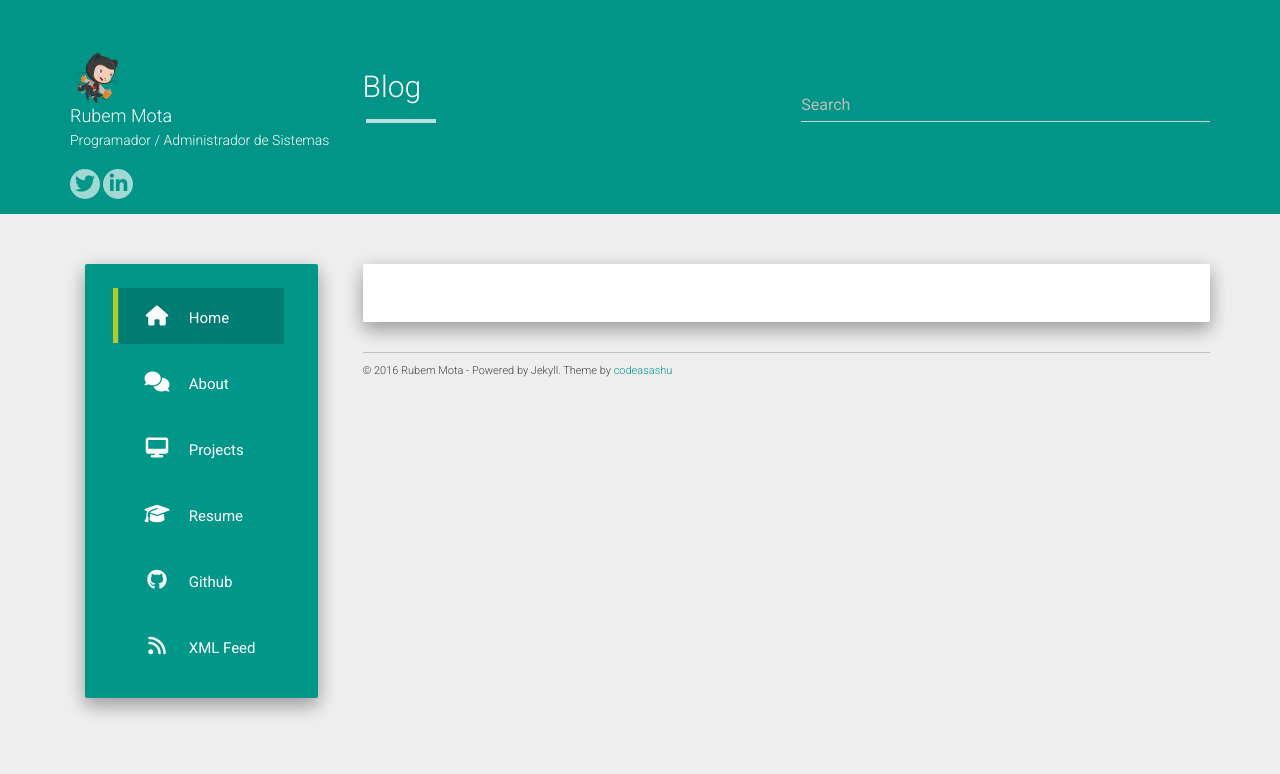
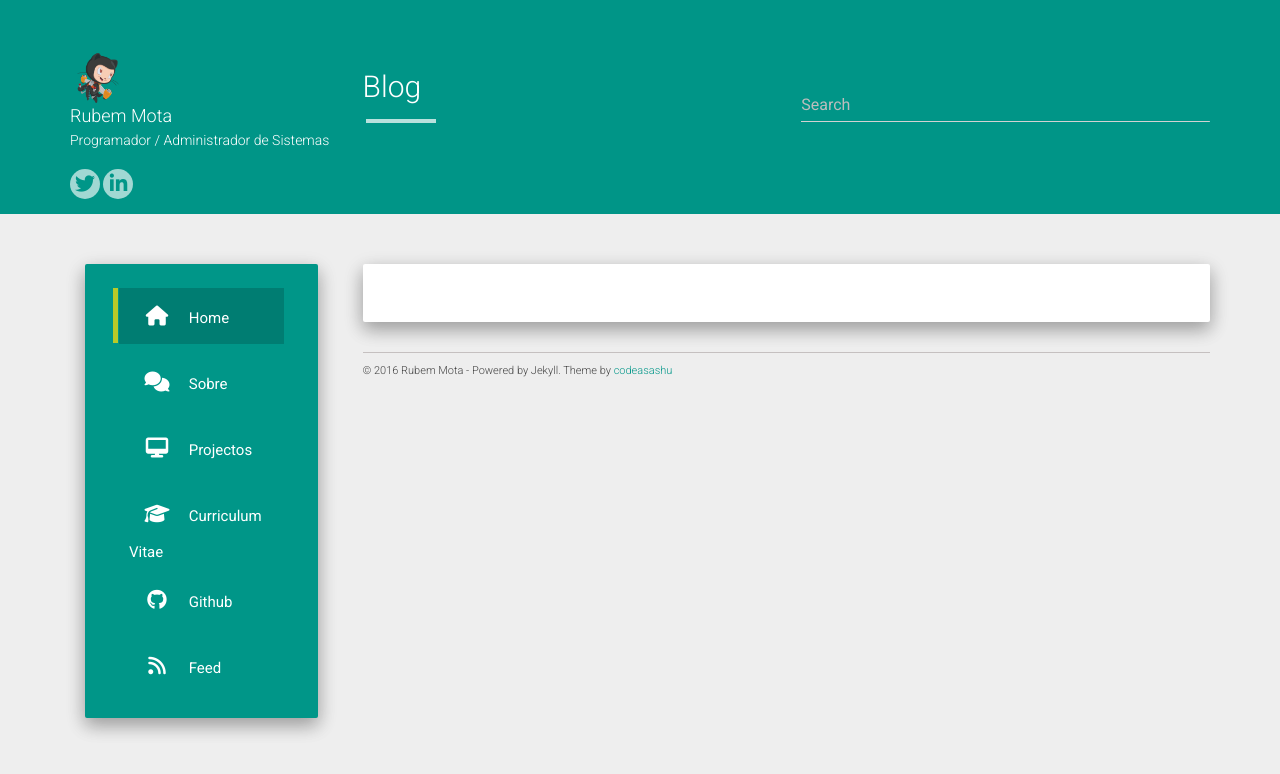
Before and after one commit to Rubemlrm/rubemlrm.github.io, a Jekyll site: the page built from index.html, in a window 1280 px wide. Shown: the top 774 px of the page. Built offline with Jekyll 4.4.1, drawn with Linux system fonts in a browser that asks for light colours; nearby versions of some CDN libraries; the list of posts is cut into pages by our own code.

Commit message:
Changed navigation menu labels

```diff
--- a/_data/urls.json
+++ b/_data/urls.json
@@ -6,19 +6,19 @@
     "layout": "post"
   },
   {
-    "text": "About",
+    "text": "Sobre",
     "url": "/about/",
     "icon": "fa-comments"
   },
   {
-    "text": "Projects",
+    "text": "Projectos",
     "url": "/projects",
     "icon": "fa-desktop"
   },
   {
-    "text": "Resume",
+    "text": "Curriculum Vitae",
     "url": "https://www.linkedin.com/in/rubemlrm/",
-    "icon": "fa-graduation-cap",
+    "icon": "fa-graduation-cap"
   },
   {
     "text": "Github",
@@ -26,7 +26,7 @@
     "icon": "fa-github"
   },
   {
-    "text": "XML Feed",
+    "text": "Feed",
     "url": "/feed.xml",
     "icon": "fa-feed",
     "target": _blank
```
